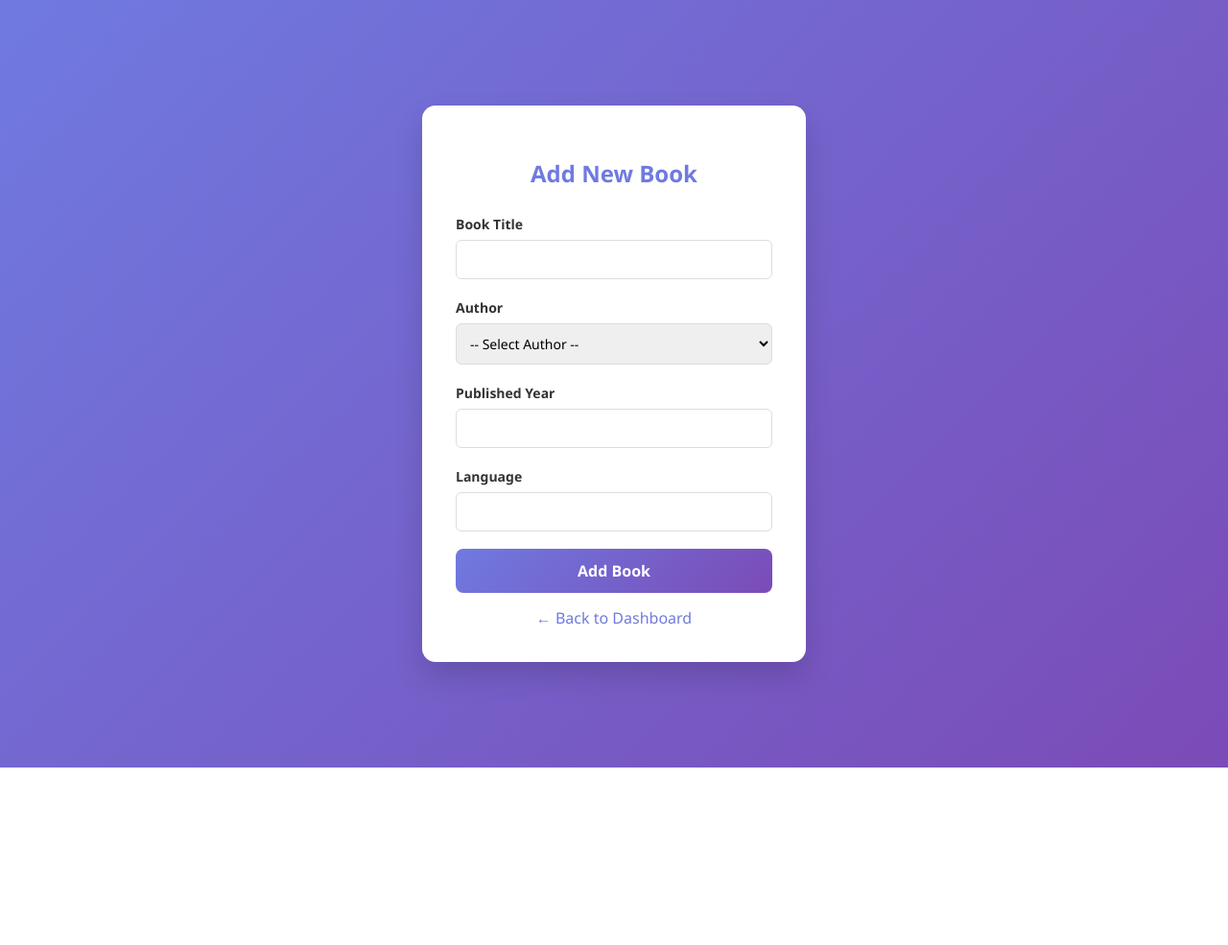
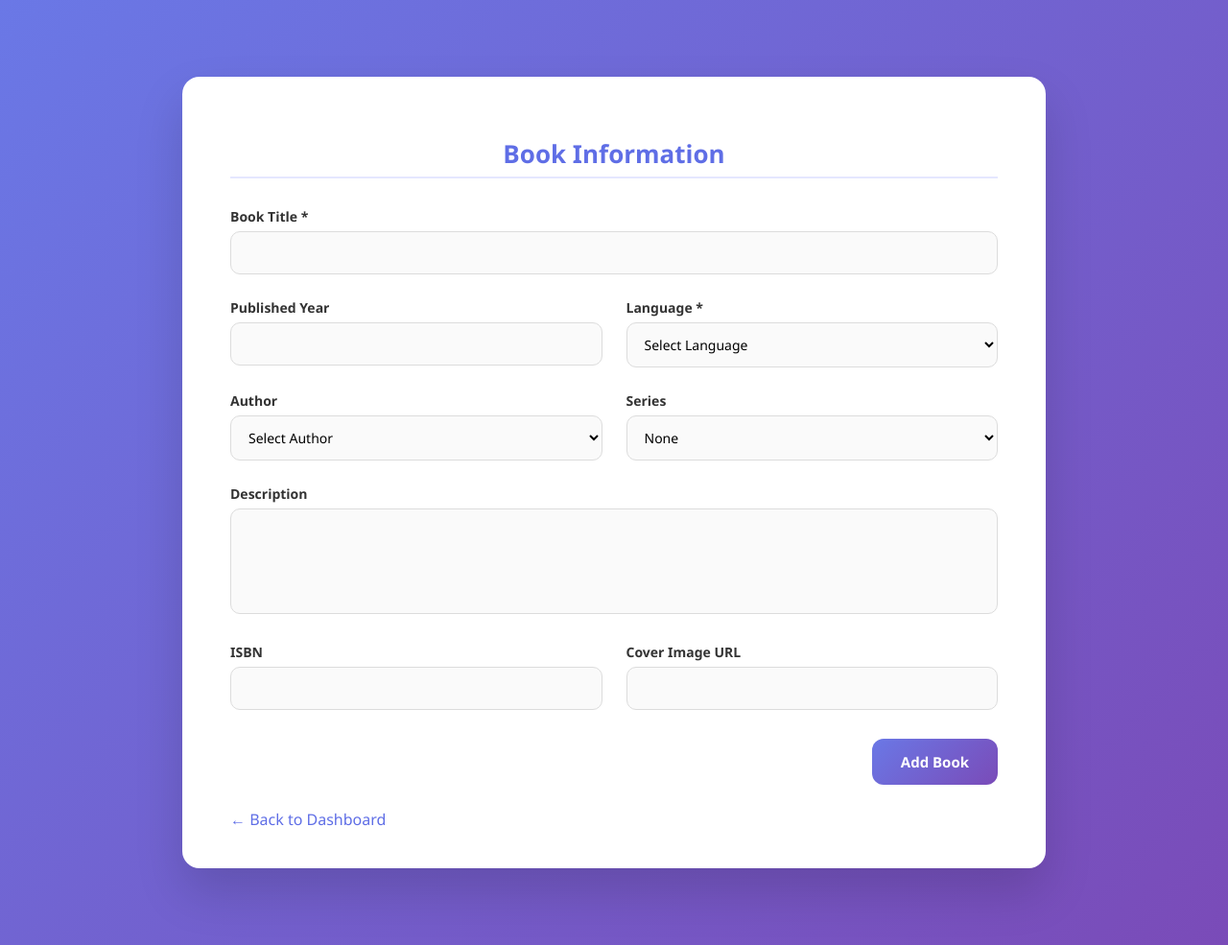
Before and after one commit to rmahale04/Book-Recommendation-System, a Flask app: template templates/admin_add_book.html in a window 1280 px wide. Shown: the whole page at 96% size. Before the commit the page ends 800 px from the top, so only its background shows below. Run offline with Flask 3, Linux system fonts and the light colour scheme; the template is opened without the code that fills it, so the values that code supplies are empty.

Commit message:
Update admin_add_book.html

```diff
--- a/templates/admin_add_book.html
+++ b/templates/admin_add_book.html
@@ -6,74 +6,146 @@
 <style>
 * {
     box-sizing: border-box;
-            font-family: "Segoe UI", sans-serif;
+    font-family: "Segoe UI", Roboto, Arial, sans-serif;
 }
 
 body {
     margin: 0;
-            height: 100vh;
-            background: linear-gradient(135deg, #6f7ae0, #7b4bb7);
+    background: linear-gradient(135deg, #6a78e6, #7a4bb8);
+    min-height: 100vh;
+}
+
+/* Wrapper */
+.page-wrapper {
+    padding: 80px 20px;
     display: flex;
     justify-content: center;
-            align-items: center;
 }
 
+/* Card */
 .form-container {
-            background: #fff;
-            width: 400px;
-            padding: 35px;
-            border-radius: 14px;
-            box-shadow: 0 15px 30px rgba(0, 0, 0, 0.15);
+    background: #ffffff;
+    width: 900px;
+    padding: 40px 50px;
+    border-radius: 18px;
+    box-shadow: 0 25px 50px rgba(0,0,0,0.15);
 }
 
-        h2 {
-            text-align: center;
-            color: #6f7ae0;
+/* Title */
+.form-container h2 {
+    color: #5f6ee6;
+    font-size: 26px;
+    margin-bottom: 6px;
+    font-weight: 700;
+}
+
+.form-container p {
+    font-size: 14px;
+    color: #777;
     margin-bottom: 25px;
 }
 
-        label {
+/* Section title */
+.section-title {
+    display: flex;
+    align-items: center;
+    gap: 10px;
     font-weight: 600;
-            font-size: 14px;
-            color: #333;
+    color: #5f6ee6;
+    margin-bottom: 12px;
 }
 
-        input, select {
-            width: 100%;
-            padding: 10px;
-            margin-top: 6px;
-            margin-bottom: 18px;
-            border-radius: 6px;
-            border: 1px solid #ddd;
-            font-size: 14px;
+.section-title::before {
+    content: "";
+    width: 4px;
+    height: 20px;
+    background: #5f6ee6;
+    border-radius: 4px;
 }
 
-        input:focus, select:focus {
+/* Divider */
+.divider {
+    height: 2px;
+    background: #e5e7ff;
+    margin-bottom: 30px;
+}
+
+/* Grid */
+.form-grid {
+    display: grid;
+    grid-template-columns: 1fr 1fr;
+    gap: 25px;
+}
+
+.full-width {
+    grid-column: 1 / -1;
+}
+
+/* Labels */
+label {
+    font-size: 14px;
+    font-weight: 600;
+    color: #333;
+    margin-bottom: 6px;
+    display: block;
+}
+
+/* Inputs */
+input,
+select,
+textarea {
+    width: 100%;
+    padding: 12px 14px;
+    border-radius: 10px;
+    border: 1px solid #dcdcdc;
+    font-size: 14px;
+    background: #fafafa;
+    transition: 0.3s;
+}
+
+textarea {
+    resize: none;
+    height: 110px;
+}
+
+input:focus,
+select:focus,
+textarea:focus {
     outline: none;
-            border-color: #6f7ae0;
+    border-color: #5f6ee6;
+    background: #fff;
+    box-shadow: 0 0 0 3px rgba(95,110,230,0.15);
+}
+
+/* Actions */
+.form-actions {
+    display: flex;
+    justify-content: flex-end;
+    margin-top: 30px;
 }
 
 button {
-            width: 100%;
-            padding: 12px;
+    padding: 14px 30px;
     border: none;
-            border-radius: 8px;
-            background: linear-gradient(135deg, #6f7ae0, #7b4bb7);
+    border-radius: 12px;
+    background: linear-gradient(135deg, #6a78e6, #7a4bb8);
     color: #fff;
-            font-size: 16px;
+    font-size: 15px;
     font-weight: 600;
     cursor: pointer;
+    transition: 0.3s;
 }
 
 button:hover {
-            opacity: 0.9;
+    transform: translateY(-2px);
+    box-shadow: 0 12px 25px rgba(0,0,0,0.2);
 }
 
+/* Back link */
 .back-link {
-            display: block;
-            text-align: center;
-            margin-top: 15px;
-            color: #6f7ae0;
+    display: inline-block;
+    margin-top: 25px;
+    color: #5f6ee6;
     text-decoration: none;
     font-weight: 500;
 }
@@ -86,34 +158,86 @@
 
 <body>
 
+<div class="page-wrapper">
 <div class="form-container">
-    <h2>Add New Book</h2>
+
+    <center><h2>Book Information</h2></center>
+    <!-- <p>Fill in the details about your book. Fields marked with * are required.</p>
+
+    <div class="section-title">Basic Information</div> -->
+    <div class="divider"></div>
 
     <form method="POST">
+        <div class="form-grid">
 
-        <label>Book Title</label>
+            <div class="full-width">
+                <label>Book Title *</label>
                 <input type="text" name="title" required>
+            </div>
 
+            <div>
+                <label>Published Year</label>
+                <input type="number" name="published_year">
+            </div>
+
+            <div>
+                <label>Language *</label>
+                <select name="language" required>
+                    <option value="">Select Language</option>
+                    <option>English</option>
+                    <option>Hindi</option>
+                    <option>Gujarati</option>
+                    <option>Marathi</option>
+                </select>
+            </div>
+
+            <div>
                 <label>Author</label>
-        <select name="author_id" required>
-            <option value="">-- Select Author --</option>
+                <select name="author_id">
+                    <option value="">Select Author</option>
                     {% for a in authors %}
                         <option value="{{ a.author_id }}">{{ a.name }}</option>
                     {% endfor %}
                 </select>
+            </div>
 
-        <label>Published Year</label>
-        <input type="number" name="published_year" required>
+            <div>
+                <label>Series</label>
+                <select name="series_id">
+                    <option value="">None</option>
+                    {% for s in series %}
+                        <option value="{{ s.series_id }}">{{ s.name }}</option>
+                    {% endfor %}
+                </select>
+            </div>
 
-        <label>Language</label>
-        <input type="text" name="language" required>
+            <div class="full-width">
+                <label>Description</label>
+                <textarea name="description"></textarea>
+            </div>
 
+            <div>
+                <label>ISBN</label>
+                <input type="text" name="isbn">
+            </div>
+
+            <div>
+                <label>Cover Image URL</label>
+                <input type="text" name="cover_image_url">
+            </div>
+
+        </div>
+
+        <div class="form-actions">
             <button type="submit">Add Book</button>
+        </div>
     </form>
 
     <a href="{{ url_for('admin_dashboard') }}" class="back-link">
         ← Back to Dashboard
     </a>
+
+</div>
 </div>
 
 </body>
```
Lines whose indentation alone changed are shown as unchanged.
